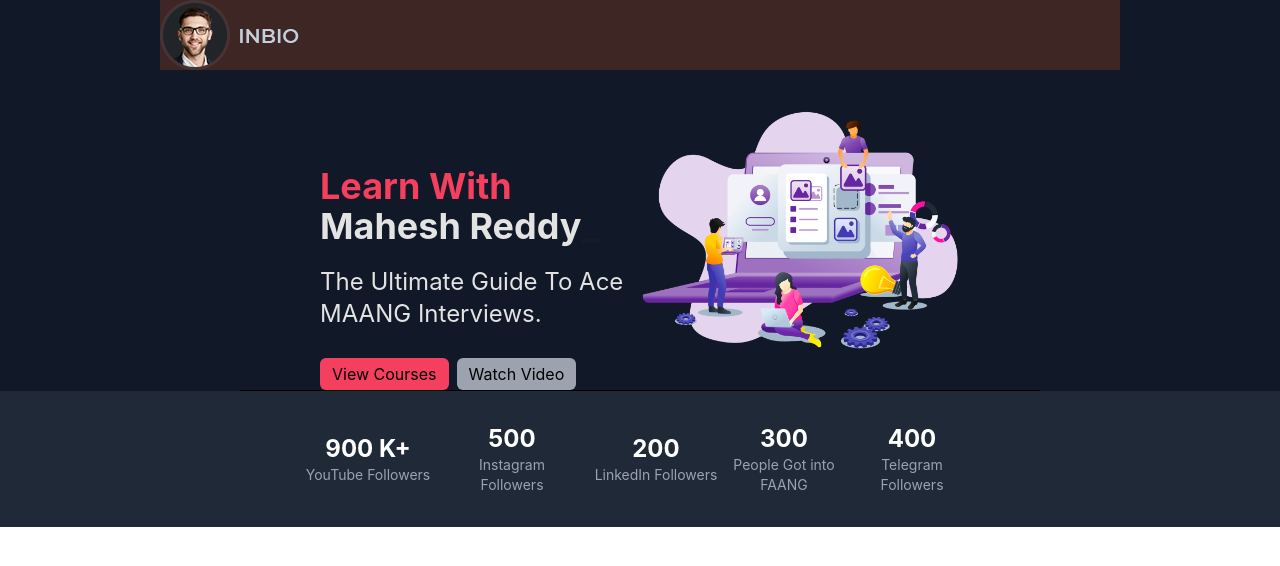
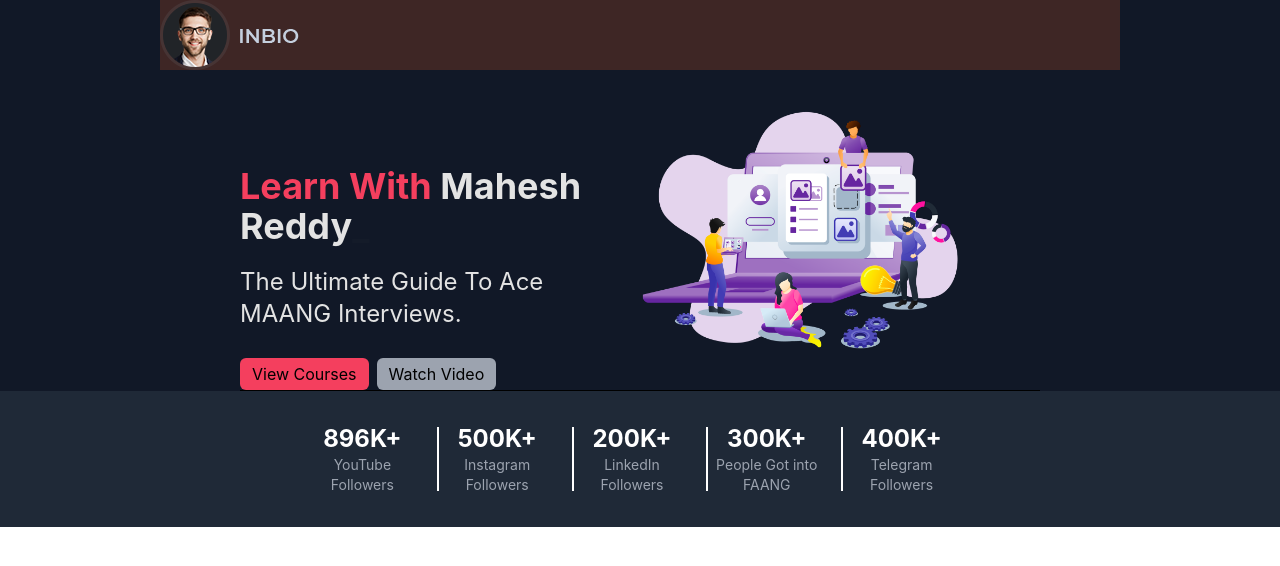
Before and after one commit to MaheshReddy-05/banner, a React (Create React App) app: page / in a window 1280 px wide. Shown: the top 566 px of the page. Built offline with nearby package versions, Linux system fonts and the light colour scheme.

Commit message:
Added Small anim

```diff
--- a/src/components/Cards/SocialMedia.jsx
+++ b/src/components/Cards/SocialMedia.jsx
@@ -1,4 +1,4 @@
-import React, { useEffect, useState } from 'react';
+import React, { useEffect, useState } from "react";
 
 function SocialMedia() {
   const [youtubeFollowers, setYoutubeFollowers] = useState(0);
@@ -16,6 +16,7 @@ function SocialMedia() {
 
   useEffect(() => {
     const animateFollowers = () => {
+      setTimeout(() => {
         const interval = setInterval(() => {
           setYoutubeFollowers((prevFollowers) => {
             if (prevFollowers < youtubeCount) {
@@ -54,34 +55,59 @@ function SocialMedia() {
         }, 10); // Adjust the interval as per your desired animation speed
 
         return () => clearInterval(interval);
+      }, 1000); // Delay of 500ms before starting the animation
+
     };
 
     animateFollowers();
-  }, []); // Empty dependency array to run the effect only once
+  }, []);
 
   return (
     <div className="bg-gray-800 py-8">
       <div className="container mx-auto px-16">
         <div className=" justify-between">
           <div className="flex items-center">
-            <div className="basis-1/5 text-center mr-4 ">
-              <h2 className="text-white text-2xl font-bold">{youtubeFollowers}{" K+"}</h2>
+            <div className="basis-1/5 text-center mr-4 heading-2 ">
+              <h2 className="text-white text-2xl font-bold">
+                {youtubeFollowers}
+                {"K+"}
+              </h2>
               <p className="text-gray-400 text-sm">YouTube Followers</p>
             </div>
-            <div className="basis-1/5 text-center mr-4">
-              <h2 className="text-white text-2xl font-bold">{instagramFollowers}</h2>
+            <div className="border border-white h-16 heading-1"> </div>
+
+            <div className="basis-1/5 text-center mr-4 heading-2">
+              <h2 className="text-white text-2xl font-bold">
+                {instagramFollowers}
+                {"K+"}
+              </h2>
               <p className="text-gray-400 text-sm">Instagram Followers</p>
             </div>
-            <div className="basis-1/5 text-center">
-              <h2 className="text-white text-2xl font-bold">{linkedinFollowers}</h2>
+            <div className="border border-white h-16 heading-1"> </div>
+
+            <div className="basis-1/5 text-center mr-4 heading-2">
+              <h2 className="text-white text-2xl font-bold">
+                {linkedinFollowers}
+                {"K+"}
+              </h2>
               <p className="text-gray-400 text-sm">LinkedIn Followers</p>
             </div>
-            <div className="basis-1/5 text-center">
-              <h2 className="text-white text-2xl font-bold">{faangHires}</h2>
+
+            <div className="border border-white h-16 heading-1"> </div>
+            <div className="basis-1/5 text-center mr-4 heading-2">
+              <h2 className="text-white text-2xl font-bold">
+                {faangHires}
+                {"K+"}
+              </h2>
               <p className="text-gray-400 text-sm">People Got into FAANG</p>
             </div>
-            <div className="basis-1/5 text-center">
-              <h2 className="text-white text-2xl font-bold">{telegramFollowers}</h2>
+
+            <div className="border border-white h-16 heading-1"> </div>
+            <div className="basis-1/5 text-center mr-4 heading-2">
+              <h2 className="text-white text-2xl font-bold">
+                {telegramFollowers}
+                {"K+"}
+              </h2>
               <p className="text-gray-400 text-sm">Telegram Followers</p>
             </div>
           </div>
--- a/src/components/banner/Banner.jsx
+++ b/src/components/banner/Banner.jsx
@@ -13,7 +13,7 @@ function Banner() {
     });
     return (
         <div className=' bg-[#111827]  overflow-hidden  flex  border-b-[1px] border-b-black items-center'>
-            <div className='basis-1/2 container w-32 h-32 flex pl-20'>
+            <div className='basis-1/2 container w-64 h-32 flex '>
                 <div >
                     <h2 className='font-bold text-4xl text-rose-500 heading-1'> Learn With {" "}
                         <span className='text-4xl text-[#e3e3e3]'>{text}</span>
```
Lines whose indentation alone changed are shown as unchanged.
